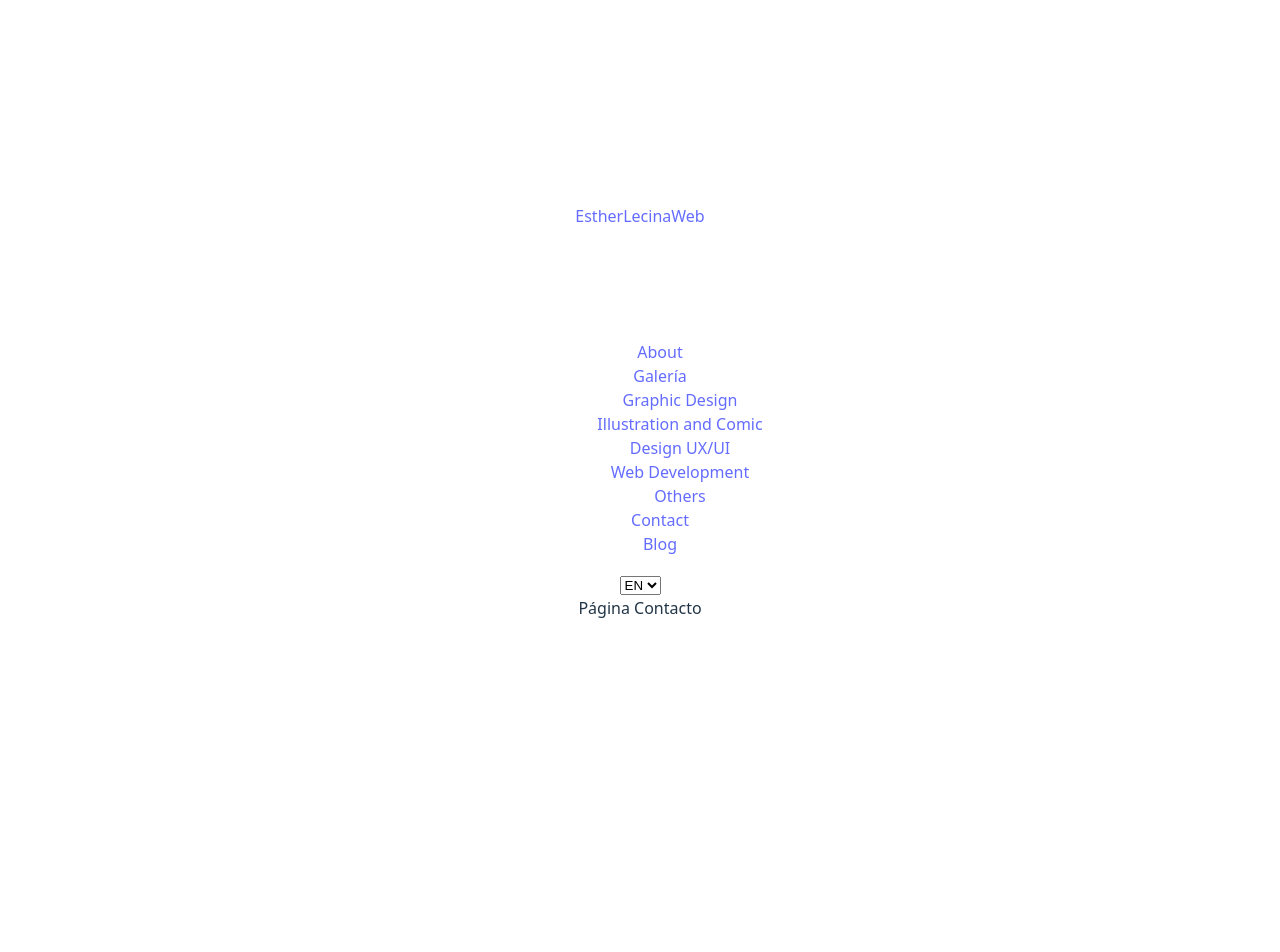
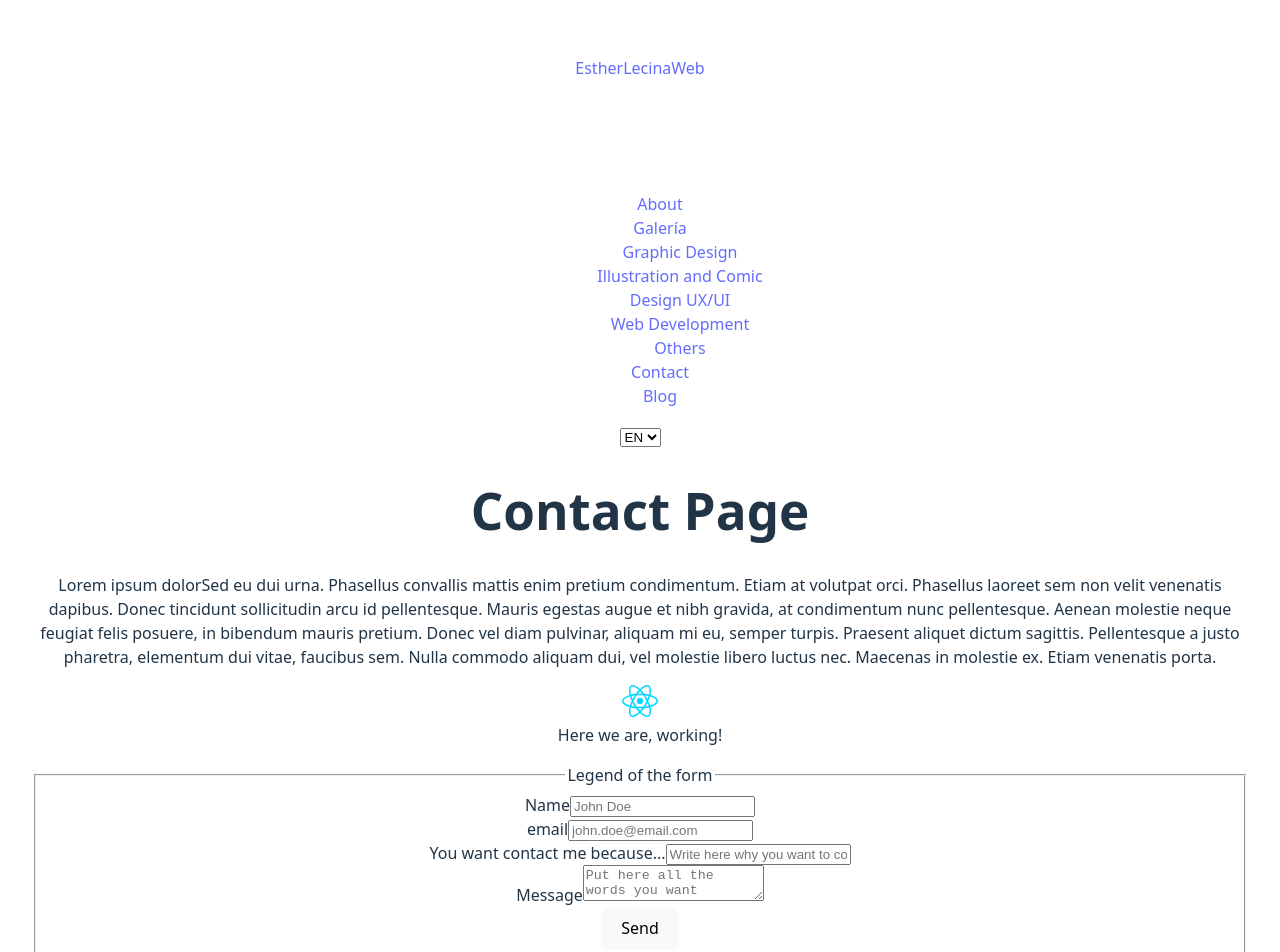
Before and after one commit to elecinas/web-estherlecina-vite, a React (Vite) app: page /contact in a window 1280 px wide. Shown: the top 952 px of the page. Before the commit the page ends 800 px from the top, so only its background shows below. Built offline with nearby package versions, Linux system fonts and the light colour scheme.

Commit message:
Create types and data for ContactPage

```diff
--- /dev/null
+++ b/src/data/contact.ts
@@ -0,0 +1,62 @@
+export const contactContent = {
+    translations: {
+        es: {
+            title: "Página de contacto",
+            text: "Lorem ipsum dolorSed eu dui urna. Phasellus convallis mattis enim pretium condimentum. Etiam at volutpat orci. Phasellus laoreet sem non velit venenatis dapibus. Donec tincidunt sollicitudin arcu id pellentesque. Mauris egestas augue et nibh gravida, at condimentum nunc pellentesque. Aenean molestie neque feugiat felis posuere, in bibendum mauris pretium. Donec vel diam pulvinar, aliquam mi eu, semper turpis. Praesent aliquet dictum sagittis. Pellentesque a justo pharetra, elementum dui vitae, faucibus sem. Nulla commodo aliquam dui, vel molestie libero luctus nec. Maecenas in molestie ex. Etiam venenatis porta.",
+            image: {
+                src: "/images/react.svg",
+                alt: "Yo misma :)",
+                legend: "Aquí mi currando",
+            },
+            form: {
+                legend: "Leyenda del formulario",
+                name: {
+                    label: "Nombre",
+                    placeholder: "Perico Palotes"
+                },
+                email: {
+                    label: "email",
+                    placeholder: "perico.palotes@email.com"
+                },
+                concept: {
+                    label: "Motivo del contacto",
+                    placeholder: "Escribe el motivo"
+                },
+                message: {
+                    label: "Mensaje",
+                    placeholder: "Pega la turra aquí"
+                },
+                buttonLabel: "Envía"
+            }
+        },
+        en: {
+            title: "Contact Page",
+            text: "Lorem ipsum dolorSed eu dui urna. Phasellus convallis mattis enim pretium condimentum. Etiam at volutpat orci. Phasellus laoreet sem non velit venenatis dapibus. Donec tincidunt sollicitudin arcu id pellentesque. Mauris egestas augue et nibh gravida, at condimentum nunc pellentesque. Aenean molestie neque feugiat felis posuere, in bibendum mauris pretium. Donec vel diam pulvinar, aliquam mi eu, semper turpis. Praesent aliquet dictum sagittis. Pellentesque a justo pharetra, elementum dui vitae, faucibus sem. Nulla commodo aliquam dui, vel molestie libero luctus nec. Maecenas in molestie ex. Etiam venenatis porta.",
+            image: {
+                src: "/images/react.svg",
+                alt: "This is me :)",
+                legend: "Here we are, working!",
+            },
+            form: {
+                legend: "Legend of the form",
+                name: {
+                    label: "Name",
+                    placeholder: "John Doe"
+                },
+                email: {
+                    label: "email",
+                    placeholder: "john.doe@email.com"
+                },
+                concept: {
+                    label: "You want contact me because...",
+                    placeholder: "Write here why you want to contact me."
+                },
+                message: {
+                    label: "Message",
+                    placeholder: "Put here all the words you want"
+                },
+                buttonLabel: "Send"
+            }
+        }
+    }
+}
--- a/src/pages/ContactPage.tsx
+++ b/src/pages/ContactPage.tsx
@@ -1,6 +1,92 @@
+import { useState } from "react";
+import { useLanguage } from "../context/languageContext";
+import { contactContent } from "../data/contact";
+
 const ContactPage = () => {
-    return(
-        <div>Página Contacto</div>
+    const { language } = useLanguage();
+    const [name, setName] = useState("");
+    const [email, setEmail] = useState("");
+    const [concept, setConcept] = useState("");
+    const [message, setMessage] = useState("");
+
+    return (
+        <div>
+            <h1>{contactContent.translations[language].title}</h1>
+            <p>{contactContent.translations[language].text}</p>
+            <figure>
+                <img
+                    src={contactContent.translations[language].image.src}
+                    alt={contactContent.translations[language].image.alt}
+                />
+                <figcaption>{contactContent.translations[language].image.legend}</figcaption>
+            </figure>
+
+            <form
+                onSubmit={(e) => {
+                    e.preventDefault(); // evita que recargue la página
+                    alert(`
+        Your name is ${name}
+        Your email is ${email}
+        Your concept is ${concept}
+        Your message is ${message}
+      `);
+                }}
+            >
+                <fieldset>
+                    <legend>{contactContent.translations[language].form.legend}</legend>
+
+                    <div>
+                        <label htmlFor="name">{contactContent.translations[language].form.name.label}</label>
+                        <input
+                            type="text"
+                            id="name"
+                            placeholder={contactContent.translations[language].form.name.placeholder}
+                            value={name}
+                            onChange={e => setName(e.target.value)}
+                            required
+                        />
+                    </div>
+
+                    <div>
+                        <label htmlFor="email">{contactContent.translations[language].form.email.label}</label>
+                        <input
+                            type="email"
+                            id="email"
+                            placeholder={contactContent.translations[language].form.email.placeholder}
+                            value={email}
+                            onChange={e => setEmail(e.target.value)}
+                            required
+                        />
+                    </div>
+
+                    <div>
+                        <label htmlFor="concept">{contactContent.translations[language].form.concept.label}</label>
+                        <input
+                            type="text"
+                            id="concept"
+                            placeholder={contactContent.translations[language].form.concept.placeholder}
+                            value={concept}
+                            onChange={e => setConcept(e.target.value)}
+                        />
+                    </div>
+
+                    <div>
+                        <label htmlFor="message">{contactContent.translations[language].form.message.label}</label>
+                        <textarea
+                            id="message"
+                            placeholder={contactContent.translations[language].form.message.placeholder}
+                            value={message}
+                            onChange={e => setMessage(e.target.value)}
+                            required
+                        />
+                    </div>
+
+                    <button type="submit">
+                        {contactContent.translations[language].form.buttonLabel}
+                    </button>
+                </fieldset>
+            </form>
+        </div>
     )
 }
 
--- a/src/types/global.ts
+++ b/src/types/global.ts
@@ -1,6 +1,14 @@
+export type SupportedLanguages = "es" | "en";
 
+export type LinkDirection = "internal" | "external";
 
-export type SupportedLanguages = "es" | "en";
+export type Image = {
+  src: string;
+  alt: string;
+  legend?: string;
+  width?: number;
+  height?: number;
+};
 
 export type HeaderContent = {
     navBar: {
@@ -16,6 +24,29 @@ export type HeaderContent = {
     }
 }
 
+export type FormElement = {
+    label: string,
+    placeholder: string,
+}
+
+export type ContactContent = {
+    title: string,
+    text: string,
+    image: Image,
+    form: {
+        legend: string,
+        name: FormElement,
+        email: FormElement,
+        concept: FormElement,
+        message: FormElement,
+        buttonLabel: string,
+    }
+}
+
 export type HeaderTranslations = {
     translations: Record<SupportedLanguages, HeaderContent>;
 }
+
+export type Contact = {
+    translations: Record<SupportedLanguages,ContactContent>;
+}
```
Also changed, not shown: src/types/galleries.ts (+1 -34 lines).
